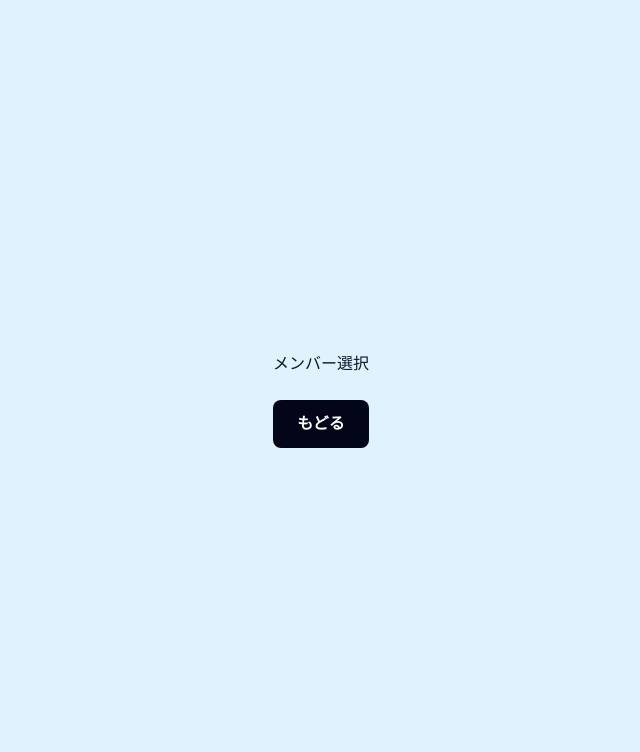
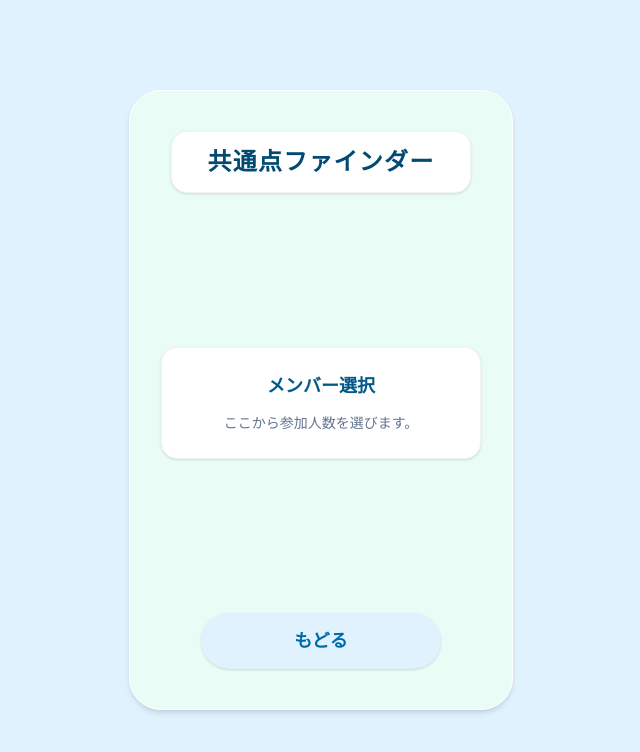
Before and after one commit to Webu-Kobedenshi/team2, a React (Vite) app in the folder frontend/: page / in a window 1280 px wide. Both pictures are taken after a click on the button "はじめる". Shown: the top 752 px of the page, without its empty margins (319-959 px from the left). Built offline with nearby package versions, Linux system fonts and the light colour scheme.

Commit message:
refactor: 画面共通レイアウトを components/StartCard.tsx に切り出す
ホームとメンバー選択で重複していた外枠(背景・ミント色のカード・白いタイトル)
を共通コンポーネント化し、両画面とも同じ見た目を維持する。

```diff
--- /dev/null
+++ b/frontend/src/components/StartCard.tsx
@@ -0,0 +1,28 @@
+import React from "react";
+
+type Props = {
+  children: React.ReactNode;
+  footer?: React.ReactNode;
+};
+
+export const StartCard: React.FC<Props> = ({ children, footer }) => {
+  return (
+    <div className="min-h-screen w-full flex items-center justify-center p-4 bg-sky-100">
+      <div className="w-full max-w-sm min-h-[580px] sm:min-h-[620px] bg-emerald-50/90 rounded-[32px] shadow-md border border-white flex flex-col items-center justify-between py-10 px-4 sm:px-6 overflow-hidden select-none">
+        <div className="bg-white border border-slate-100 py-3.5 px-6 sm:px-8 rounded-2xl shadow-sm w-full max-w-[300px]">
+          <h1 className="text-xl sm:text-2xl font-bold text-sky-900 text-center tracking-wider whitespace-nowrap">
+            共通点ファインダー
+          </h1>
+        </div>
+
+        <div className="flex-1 my-6 w-full flex flex-col items-center justify-center">
+          {children}
+        </div>
+
+        {footer}
+      </div>
+    </div>
+  );
+};
+
+export default StartCard;
--- a/frontend/src/pages/Home.tsx
+++ b/frontend/src/pages/Home.tsx
@@ -1,4 +1,5 @@
 import React from "react";
+import { StartCard } from "../components/StartCard";
 
 type Props = {
   onStart: () => void;
@@ -6,15 +7,18 @@ type Props = {
 
 export const Home: React.FC<Props> = ({ onStart }) => {
   return (
-    <div className="min-h-screen w-full flex items-center justify-center p-4 bg-sky-100">
-      <div className="w-full max-w-sm min-h-[580px] sm:min-h-[620px] bg-emerald-50/90 rounded-[32px] shadow-md border border-white flex flex-col items-center justify-between py-10 px-4 sm:px-6 overflow-hidden select-none">
-        <div className="bg-white border border-slate-100 py-3.5 px-6 sm:px-8 rounded-2xl shadow-sm w-full max-w-[300px]">
-          <h1 className="text-xl sm:text-2xl font-bold text-sky-900 text-center tracking-wider whitespace-nowrap">
-            共通点ファインダー
-          </h1>
-        </div>
-
-        <div className="bg-white border border-slate-100 p-6 rounded-2xl shadow-sm w-full max-w-[320px] flex-1 my-6 flex flex-col justify-center">
+    <StartCard
+      footer={
+        <button
+          type="button"
+          onClick={onStart}
+          className="w-full max-w-[240px] text-lg font-bold text-white bg-emerald-500 hover:bg-emerald-600 py-3.5 rounded-full shadow-sm transition-colors duration-200 active:scale-98 cursor-pointer"
+        >
+          はじめる
+        </button>
+      }
+    >
+      <div className="bg-white border border-slate-100 p-6 rounded-2xl shadow-sm w-full max-w-[320px] flex flex-col justify-center">
         <h2 className="text-lg font-bold text-sky-800 border-b border-slate-100 pb-2 mb-4 text-center">
           あそびかた
         </h2>
@@ -48,16 +52,7 @@ export const Home: React.FC<Props> = ({ onStart }) => {
           </li>
         </ul>
       </div>
-
-        <button
-          type="button"
-          onClick={onStart}
-          className="w-full max-w-[240px] text-lg font-bold text-white bg-emerald-500 hover:bg-emerald-600 py-3.5 rounded-full shadow-sm transition-colors duration-200 active:scale-98 cursor-pointer"
-        >
-          はじめる
-        </button>
-      </div>
-    </div>
+    </StartCard>
   );
 };
 
--- a/frontend/src/pages/SelectMembers.tsx
+++ b/frontend/src/pages/SelectMembers.tsx
@@ -1,4 +1,5 @@
 import React from "react";
+import { StartCard } from "../components/StartCard";
 
 type Props = {
   onBack: () => void;
@@ -6,18 +7,24 @@ type Props = {
 
 export const SelectMembers: React.FC<Props> = ({ onBack }) => {
   return (
-    <div className="min-h-screen w-full flex items-center justify-center p-4 bg-sky-100">
-      <div className="flex flex-col items-center gap-6">
-        <p>メンバー選択</p>
+    <StartCard
+      footer={
         <button
           type="button"
           onClick={onBack}
-          className="rounded-lg bg-slate-950 px-6 py-3 text-base font-bold text-white transition hover:bg-slate-800"
+          className="w-full max-w-[240px] text-lg font-bold text-sky-700 bg-sky-100 hover:bg-sky-200 py-3.5 rounded-full shadow-sm transition-colors duration-200 active:scale-98 cursor-pointer text-center"
         >
           もどる
         </button>
+      }
+    >
+      <div className="bg-white border border-slate-100 p-6 rounded-2xl shadow-sm w-full max-w-[320px] flex flex-col items-center justify-center text-center">
+        <h2 className="text-lg font-bold text-sky-800 mb-3">メンバー選択</h2>
+        <p className="text-slate-500 text-xs sm:text-sm leading-relaxed px-2">
+          ここから参加人数を選びます。
+        </p>
       </div>
-    </div>
+    </StartCard>
   );
 };
 
```
Lines whose indentation alone changed are shown as unchanged.
